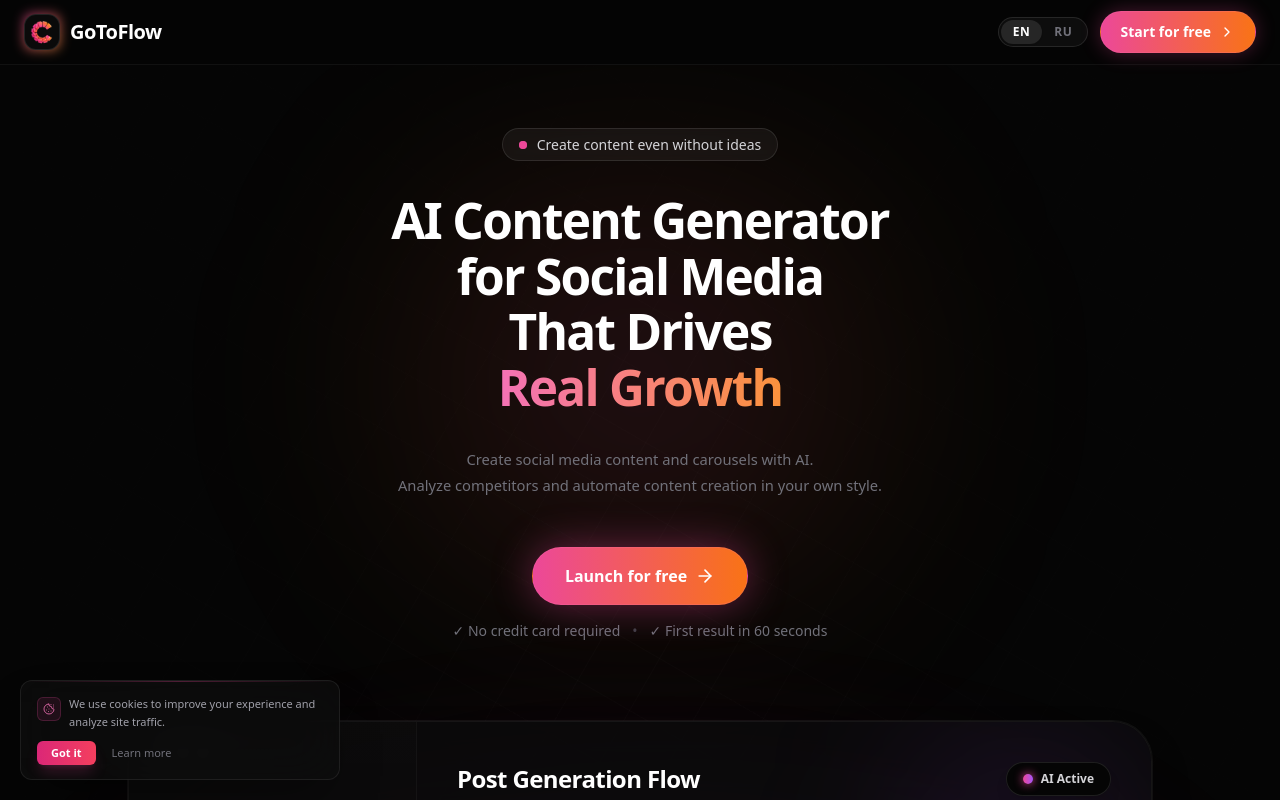
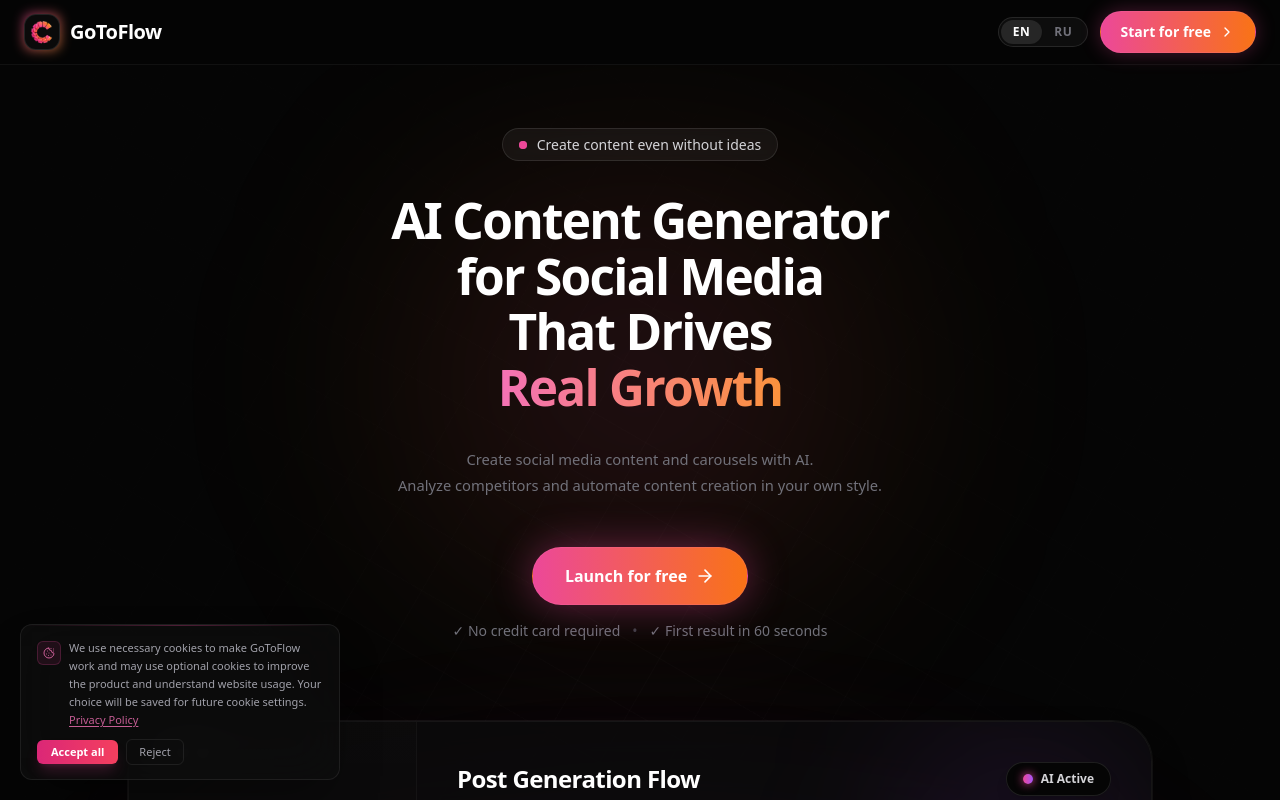
Before and after one commit to matteimikeska49-bot/gtf, a React (Vite) app: page / in a window 1280 px wide. Shown: the top 800 px of the page. Built offline with nearby package versions, Linux system fonts and the light colour scheme.

Commit message:
Update English cookie banner

```diff
--- a/src/components/CookieBanner.jsx
+++ b/src/components/CookieBanner.jsx
@@ -2,31 +2,57 @@ import React, { useState, useEffect } from 'react';
 import { motion, AnimatePresence } from 'framer-motion';
 import { Cookie } from 'lucide-react';
 import { useLanguage } from '../context/LanguageContext';
-import { PrivacyPolicy } from './PrivacyPolicy';
+import { Link } from 'react-router-dom';
 
-const STORAGE_KEY = 'cookiesAccepted';
+// Legacy key — used for RU to stay backward-compatible
+const LEGACY_KEY = 'cookiesAccepted';
+// New structured key — used for EN
+const CONSENT_KEY = 'gtf_cookie_consent';
+const CONSENT_DATE = '2026-02-19';
 
 export const CookieBanner = () => {
-  const { t } = useLanguage();
+  const { t, lang } = useLanguage();
+  const isEN = lang === 'EN';
   const [visible, setVisible] = useState(false);
-  const [showPrivacy, setShowPrivacy] = useState(false);
 
   useEffect(() => {
-    const accepted = localStorage.getItem(STORAGE_KEY);
-    if (!accepted) {
-      // Small delay so banner slides in after page load
+    let alreadySet = false;
+    if (isEN) {
+      alreadySet = !!localStorage.getItem(CONSENT_KEY);
+    } else {
+      alreadySet = !!localStorage.getItem(LEGACY_KEY);
+    }
+    if (!alreadySet) {
       const timer = setTimeout(() => setVisible(true), 1200);
       return () => clearTimeout(timer);
     }
-  }, []);
+  }, [isEN]);
 
-  const handleAccept = () => {
-    localStorage.setItem(STORAGE_KEY, 'true');
+  // EN: Accept all
+  const handleAcceptAll = () => {
+    localStorage.setItem(
+      CONSENT_KEY,
+      JSON.stringify({ necessary: true, optional: true, updatedAt: CONSENT_DATE })
+    );
+    setVisible(false);
+  };
+
+  // EN: Reject optional
+  const handleReject = () => {
+    localStorage.setItem(
+      CONSENT_KEY,
+      JSON.stringify({ necessary: true, optional: false, updatedAt: CONSENT_DATE })
+    );
+    setVisible(false);
+  };
+
+  // RU: legacy single accept
+  const handleAcceptLegacy = () => {
+    localStorage.setItem(LEGACY_KEY, 'true');
     setVisible(false);
   };
 
   return (
-    <>
     <AnimatePresence>
       {visible && (
         <motion.div
@@ -44,36 +70,65 @@ export const CookieBanner = () => {
               {/* Cookie icon + text */}
               <div className="flex items-start gap-2">
                 <div className="mt-0.5 w-6 h-6 rounded-md bg-pink-500/10 border border-pink-500/20 flex items-center justify-center shrink-0">
-                    <Cookie className="w-3 h-3 text-pink-400/80" />
+                  <Cookie className="w-3 h-3 text-pink-400/80" aria-hidden="true" />
                 </div>
                 <p className="text-[11px] leading-relaxed text-zinc-400">
                   {t('cookie.message')}
+                  {isEN && (
+                    <>
+                      {' '}
+                      <Link
+                        to="/privacy-policy"
+                        className="text-pink-400/80 hover:text-pink-300 underline underline-offset-2 transition-colors duration-200"
+                        onClick={() => setVisible(false)}
+                      >
+                        {t('cookie.privacyPolicy')}
+                      </Link>
+                    </>
+                  )}
                 </p>
               </div>
 
               {/* Buttons */}
+              {isEN ? (
+                <div className="flex items-center gap-2 mt-2.5 flex-wrap">
+                  <button
+                    id="cookie-accept-all"
+                    onClick={handleAcceptAll}
+                    className="px-3.5 py-1 rounded-md text-[11px] font-semibold text-white bg-gradient-to-r from-pink-600 to-rose-500 hover:from-pink-500 hover:to-rose-400 shadow-lg shadow-pink-500/20 transition-all duration-200 hover:shadow-pink-500/30"
+                  >
+                    {t('cookie.acceptAll')}
+                  </button>
+                  <button
+                    id="cookie-reject"
+                    onClick={handleReject}
+                    className="px-3 py-1 rounded-md text-[11px] font-medium text-zinc-400 hover:text-zinc-200 border border-white/[0.08] hover:border-white/20 transition-all duration-200"
+                  >
+                    {t('cookie.reject')}
+                  </button>
+                </div>
+              ) : (
                 <div className="flex items-center gap-2 mt-2.5">
                   <button
-                    onClick={handleAccept}
+                    id="cookie-accept-ru"
+                    onClick={handleAcceptLegacy}
                     className="px-3.5 py-1 rounded-md text-[11px] font-semibold text-white bg-gradient-to-r from-pink-600 to-rose-500 hover:from-pink-500 hover:to-rose-400 shadow-lg shadow-pink-500/20 transition-all duration-200 hover:shadow-pink-500/30"
                   >
                     {t('cookie.accept')}
                   </button>
                   <button
-                    onClick={() => setShowPrivacy(true)}
+                    id="cookie-learn-more-ru"
+                    onClick={handleAcceptLegacy}
                     className="px-2 py-1 rounded-md text-[11px] text-zinc-500 hover:text-zinc-300 transition-colors duration-200"
                   >
                     {t('cookie.learnMore')}
                   </button>
                 </div>
+              )}
             </div>
           </div>
         </motion.div>
       )}
     </AnimatePresence>
-
-      {/* Privacy Policy modal (reusing existing component) */}
-      {showPrivacy && <PrivacyPolicy onClose={() => setShowPrivacy(false)} />}
-    </>
   );
 };
--- a/src/i18n/en.js
+++ b/src/i18n/en.js
@@ -409,9 +409,13 @@ export const en = {
   },
 
   cookie: {
-    message: 'We use cookies to improve your experience and analyze site traffic.',
-    accept: 'Got it',
-    learnMore: 'Learn more'
+    message: 'We use necessary cookies to make GoToFlow work and may use optional cookies to improve the product and understand website usage. Your choice will be saved for future cookie settings.',
+    reject: 'Reject',
+    acceptAll: 'Accept all',
+    privacyPolicy: 'Privacy Policy',
+    // Legacy keys kept for safety
+    accept: 'Accept all',
+    learnMore: 'Privacy Policy'
   },
 
   legal: {
```
Also changed, not shown: 26 other files (tests, documents, lock files or other folders). Lines whose indentation alone changed are shown as unchanged.
